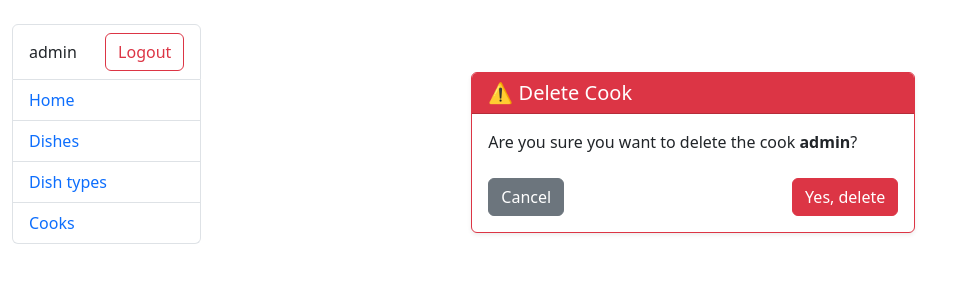
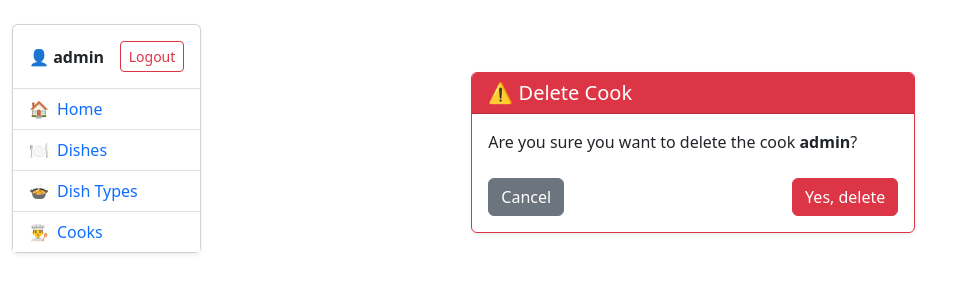
Before and after one commit to EduardoMoen/kitchen-service, a Django app: page /cooks/1/delete/ in a window 1280 px wide. Shown: the top 300 px of the page, without its empty margins (0-966 px from the left). Run offline with Django 5.2, Linux system fonts and the light colour scheme; a user stored in the database is signed in; data comes from the database, SQL or seed files in the repository; both versions use the stored data as it was after the commit.

Commit message:
Improve sidebar layout and styling for better navigation and UX

```diff
--- a/templates/includes/sidebar.html
+++ b/templates/includes/sidebar.html
@@ -1,27 +1,55 @@
-<ul class="list-group">
+<div class="card shadow-sm">
+  <div class="card-body p-0">
+
     {% if user.is_authenticated %}
-    <li class="list-group-item d-flex align-items-center justify-content-between">
-      <span>{{ user.username }}</span>
-      <form action="{% url 'logout' %}" method="post">
+      <div class="p-3 border-bottom d-flex align-items-center justify-content-between">
+        <div>
+          <strong>👤 {{ user.username }}</strong>
+        </div>
+        <form action="{% url 'logout' %}" method="post" class="mb-0">
           {% csrf_token %}
-        <button class="btn btn-outline-danger" type="submit">Logout</button>
+          <button class="btn btn-sm btn-outline-danger" type="submit">
+            Logout
+          </button>
         </form>
+      </div>
+    {% else %}
+      <div class="p-3 border-bottom text-center">
+        <a class="btn btn-outline-primary w-100" href="{% url 'login' %}">
+          Login
+        </a>
+      </div>
+    {% endif %}
+
+    <ul class="list-group list-group-flush">
+      <li class="list-group-item">
+        <a class="text-decoration-none d-flex align-items-center gap-2"
+           href="{% url 'kitchen:index' %}">
+          🏠 <span>Home</span>
+        </a>
       </li>
-  {% else %}
+
       <li class="list-group-item">
-      <a class="text-decoration-none" href="{% url 'login' %}">Login</a>
+        <a class="text-decoration-none d-flex align-items-center gap-2"
+           href="{% url 'kitchen:dish-list' %}">
+          🍽️ <span>Dishes</span>
+        </a>
       </li>
-  {% endif %}
+
       <li class="list-group-item">
-    <a class="text-decoration-none" href="{% url 'kitchen:index' %}">Home</a>
+        <a class="text-decoration-none d-flex align-items-center gap-2"
+           href="{% url 'kitchen:dish-type-list' %}">
+          🍲 <span>Dish Types</span>
+        </a>
       </li>
+
       <li class="list-group-item">
-    <a class="text-decoration-none" href="{% url 'kitchen:dish-list' %}">Dishes</a>
-  </li>
-  <li class="list-group-item">
-    <a class="text-decoration-none" href="{% url 'kitchen:dish-type-list' %}">Dish types</a>
-  </li>
-  <li class="list-group-item">
-    <a class="text-decoration-none" href="{% url 'kitchen:cook-list' %}">Cooks</a>
+        <a class="text-decoration-none d-flex align-items-center gap-2"
+           href="{% url 'kitchen:cook-list' %}">
+          👨‍🍳 <span>Cooks</span>
+        </a>
       </li>
     </ul>
+
+  </div>
+</div>
```
Also changed, not shown: db.sqlite3. Lines whose indentation alone changed are shown as unchanged.
